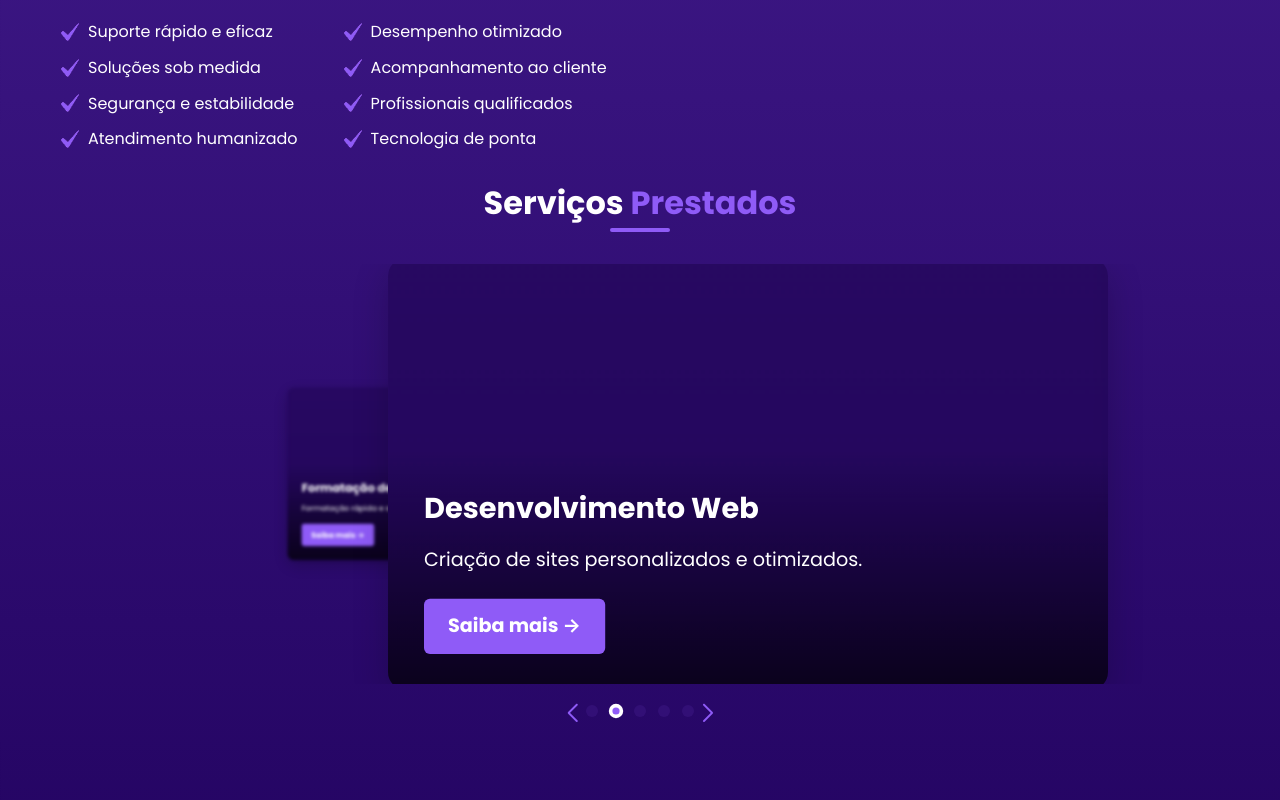
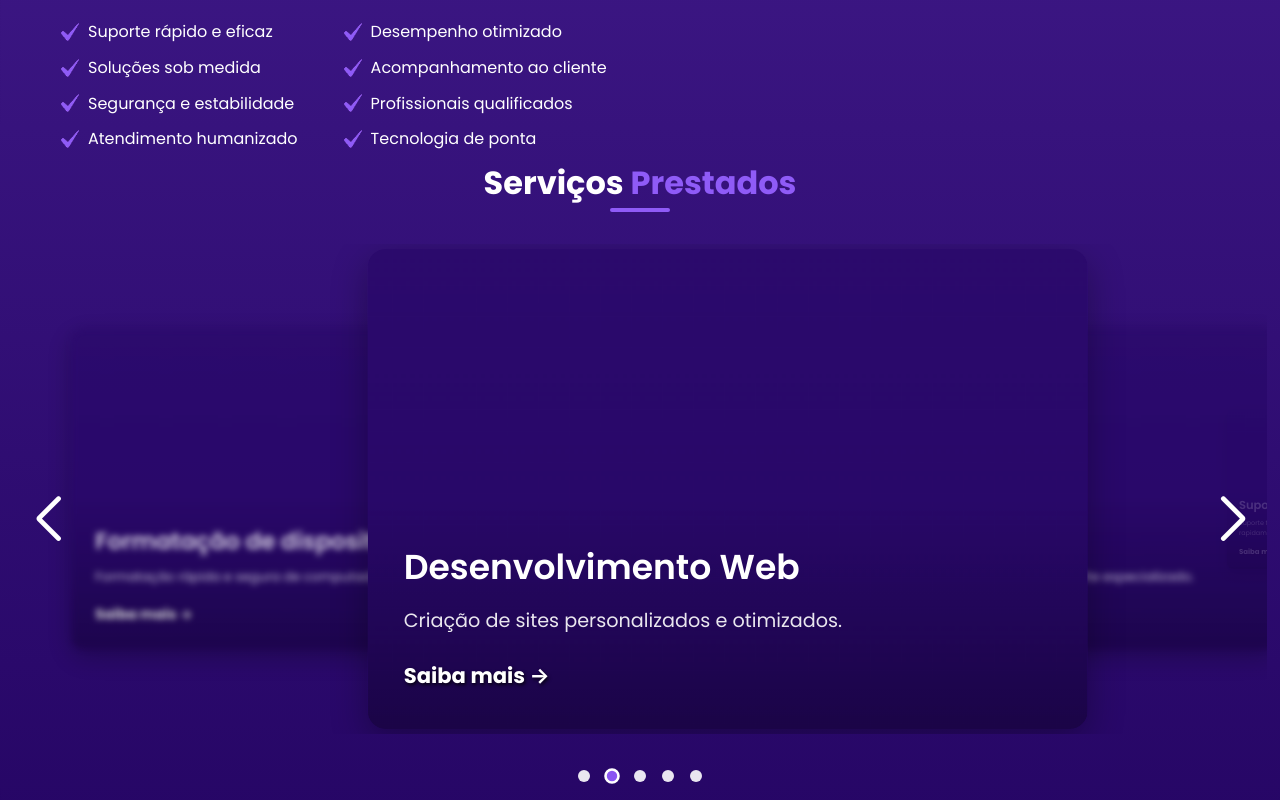
Before and after one commit to Ramon-24/WebCode, a Next.js app in the folder webcode/: page / in a window 1280 px wide. Shown: the part 1300-2100 px from the top of the page. Built offline with nearby package versions, Linux system fonts and the light colour scheme.

Commit message:
Ajuste em Serviços

```diff
--- a/webcode/src/app/Components.css/carrossel.css
+++ b/webcode/src/app/Components.css/carrossel.css
@@ -1,50 +1,62 @@
-.servicos-section {
-    padding: 20px 10px;
+.carrossel-container {
+    position: relative;
+    max-width: 98%;
+    margin: 0 auto;
+    padding: 0px 0;
 }
 
-.carrossel-container {
-    position: relative;
-    max-width: 100vw;
-    margin: 0 auto;
-}
-
-.coverflow-swiper {
-    padding: 30px 0; /* menos espaço */
-    /* padding: 70px 0; */
-    display: flex;
-    align-items: center;
-    justify-content: center;
+.custom-swiper {
+    padding: 45px 170px 45px 25px;
 }
 
 .swiper-slide-custom {
-    transition: all 0.4s ease;
-    filter: blur(3px);
-    opacity: 1;
-    /* transform: scale(1.6); */
-    transform: scale(1.1); /* menos zoom */
+    transition: all 0.4s ease !important;
+    transform: none !important;
+    /* Remove todas as transformações */
+    opacity: 0.8;
+    scale: 0.4;
 }
 
 .swiper-slide-active {
-    filter: blur(0);
-    opacity: 1;
-    transform: scale(1.2) !important;
+    opacity: 1 !important;
+    scale: 1.2 !important;
     z-index: 10;
+    /* Aumenta o slide ativo .........................................................................................ooooooooooooooooooooooooooooooooooooooooooooooooooooooo*/
+}
+
+.swiper-slide-next,
+.swiper-slide-prev {
+    opacity: 0.8;
+    scale: 0.8;
+    filter: blur(4px);
+    z-index: 5;
+}
+
+/* Garante que nenhuma transformação 3D seja aplicada */
+.swiper-slide-custom {
+    transform-style: flat !important;
+    backface-visibility: visible !important;
 }
 
 .card-container {
     position: relative;
     width: 600px;
-    height: 360px;
+    height: 400px;
     border-radius: 15px;
     overflow: hidden;
-    box-shadow: 0 10px 30px rgba(0, 0, 0, 0.2);
+    box-shadow: 0 10px 30px rgba(0, 0, 0, 0.3);
+    margin: 0 auto;
+    transform: none !important;
+    /* Garante que o card não gire */
 }
 
 .card-image {
     width: 100%;
     height: 100%;
     object-fit: cover;
-    filter: brightness(0.9);
+    /* filter: brightness(0.9); */
+    transform: none !important;
+    /* Garante que a imagem não gire */
 }
 
 .card-content {
@@ -52,100 +64,159 @@
     bottom: 0;
     left: 0;
     right: 0;
-    padding: 30px;
+    padding: 40px 30px 30px 30px;
     color: white;
-    background: linear-gradient(transparent, rgba(0, 0, 0, 0.7));
+    background: linear-gradient(transparent, rgba(0, 0, 0, 0.3));
+    transform: none !important;
+    /* Garante que o conteúdo não gire */
 }
 
-.card-title {
-    font-size: 1.5rem;
-    font-weight: bold;
-    margin-bottom: 10px;
+.card-subtitle {
+    font-size: 1.8rem;
+    font-weight: 600;
+    margin-bottom: 15px;
+    /* text-shadow: 2px 2px 4px rgba(0, 0, 0, 0.8); */
+    line-height: 1.2;
 }
 
 .card-description {
     font-size: 1rem;
     margin-bottom: 20px;
+    line-height: 1.5;
+    /* text-shadow: 1px 1px 3px rgba(0, 0, 0, 0.8); */
+    opacity: 0.9;
 }
 
 .card-button {
-    background-color: #8F5BF7;
+    background: transparent;
     color: white;
-    padding: 10px 20px;
-    border-radius: 5px;
-    font-weight: bold;
+    padding: 0;
     border: none;
     cursor: pointer;
+    font-size: 1.1rem;
+    text-shadow: 1px 1px 3px rgba(0, 0, 0, 0.8);
     transition: all 0.3s ease;
 }
 
 .card-button:hover {
-    background-color: #7a4ad6;
+    transform: translateY(4px);
+    color: #8A55F2 ;
+}
+
+.card-button strong {
+    font-weight: 700;
 }
 
 .navigation-container {
     display: flex;
     justify-content: center;
     align-items: center;
-    margin-top: 20px;
-    gap: 10%;
+    margin-top: 30px;
+    gap: 30px !important;
 }
 
-.custom-bullet {
+.swiper-pagination {
+    position: relative !important;
+    bottom: auto !important;
+}
+
+.swiper-pagination-bullet {
     width: 12px;
     height: 12px;
-    background: rgba(143, 91, 247, 0.5);
-    border-radius: 50%;
-    margin: 0 6px !important;
-    transition: all 0.3s ease;
+    background: rgb(255, 255, 255);
+    margin: 0 8px !important;
+    opacity: 0.9;
+    transform: none !important;
+    /* Garante que os bullets não girem */
 }
 
-.swiper-pagination{
-    top: 435px !important;
-    left: 0 !important;
-    right: 0 !important;
-    text-align: center;
-}
-
-.custom-bullet.swiper-pagination-bullet-active {
-    background: #8F5BF7;
-    border: 3px solid white;
-    transform: scale(1.2);
-    margin-top: -12px;
+.swiper-pagination-bullet-active {
+    border: 2px solid rgb(255, 255, 255);
+    background: #8A55F2;
+    opacity: 1 !important;
+    transform: scale(1.3) !important;
 }
 
 .custom-nav {
-    color: #8F5BF7;
+    color: white;
+    font-size: 0px;
     font-weight: bold;
-    font-size: 18px;
     cursor: pointer;
-    width: auto;
-    height: auto;
-    position: static;
-    margin-top: 0;
+    width: 50px;
+    height: 50px;
+    display: flex;
+    align-items: center;
+    justify-content: center;
+    border-radius: 50%;
+    /* background: rgba(255, 255, 255, 0.2); */
     transition: all 0.3s ease;
+    transform: none !important;
+    /* Garante que as setas não girem */
 }
 
 .custom-nav:hover {
-    color: #6e3fd3;
-}
-
-.custom-nav::after {
-    font-size: 18px;
-    font-weight: bold;
+    /* background: rgba(255, 255, 255, 0.3); */
+    transform: scale(0.9) !important;
+    color: #8A55F2 ;
 }
 
 @media (max-width: 768px) {
+    .servicos-section {
+        padding: 40px 15px;
+    }
+
+    .carrossel-container {
+        padding: 20px 0;
+    }
+
     .card-container {
-        height: 350px;
+        width: 320px;
+        height: 420px;
+    }
+
+    .card-content {
+        padding: 30px 20px 20px 20px;
+    }
+
+    .card-subtitle {
+        font-size: 1.5rem;
+    }
+
+    .card-description {
+        font-size: 1rem;
+    }
+
+    .navigation-container {
+        gap: 20px;
+        margin-top: 20px;
+    }
+
+    .custom-nav {
+        font-size: 20px;
+        width: 35px;
+        height: 35px;
     }
 
     .swiper-slide-custom {
-        filter: blur(0);
         opacity: 1;
+        scale: 1;
     }
 
-    .coverflowEffect {
+    .swiper-slide-active {
         scale: 1 !important;
     }
 }
+
+/* Remove completamente qualquer efeito 3D */
+.swiper-3d {
+    perspective: none !important;
+}
+
+.swiper-3d .swiper-slide-shadow-left,
+.swiper-3d .swiper-slide-shadow-right {
+    display: none !important;
+}
+
+.swiper-3d .swiper-slide {
+    transform: none !important;
+}
--- a/webcode/src/app/Components/CarrosselServicos.js
+++ b/webcode/src/app/Components/CarrosselServicos.js
@@ -1,9 +1,8 @@
 "use client";
 
 import { Swiper, SwiperSlide } from "swiper/react";
-import { EffectCoverflow, Navigation, Pagination, Mousewheel } from "swiper/modules";
+import { Navigation, Pagination, Mousewheel } from "swiper/modules";
 import "swiper/css";
-import "swiper/css/effect-coverflow";
 import "swiper/css/navigation";
 import "swiper/css/pagination";
 import "../Components.css/carrossel.css";
@@ -39,19 +38,11 @@ export function CarrosselServicos() {
 
             <div className="carrossel-container">
                 <Swiper
-                    effect="coverflow"
                     grabCursor={true}
                     centeredSlides={true}
                     slidesPerView={isMobile ? 1 : 3}
-                    initialSlide={1} // Começa com o slide central ativo
-                    coverflowEffect={{
-                        rotate: 0,
-                        stretch: 0,
-                        depth: 800,
-                        modifier: 1,
-                        slideShadows: false,
-                        scale: isMobile ? 1 : 0.8, // Cards laterais menores
-                    }}
+                    spaceBetween={isMobile ? 10 : 30}
+                    initialSlide={1}
                     navigation={{
                         nextEl: '.swiper-button-next',
                         prevEl: '.swiper-button-prev',
@@ -59,17 +50,14 @@ export function CarrosselServicos() {
                     pagination={{
                         clickable: true,
                         el: '.swiper-pagination',
-                        renderBullet: (index, className) => {
-                            return `<span class="${className} custom-bullet"></span>`;
-                        },
                     }}
                     mousewheel={{
                         forceToAxis: true,
                         invert: false,
                         sensitivity: 1,
                     }}
-                    modules={[EffectCoverflow, Navigation, Pagination, Mousewheel]}
-                    className="coverflow-swiper"
+                    modules={[Navigation, Pagination, Mousewheel]}
+                    className="custom-swiper"
                 >
                     {t.cards.map((card, index) => (
                         <SwiperSlide key={index} className="swiper-slide-custom">
@@ -80,10 +68,10 @@ export function CarrosselServicos() {
                                     className="card-image"
                                 />
                                 <div className="card-content">
-                                    <h3 className="card-title">{card.titulo}</h3>
+                                    <h3 className="card-subtitle">{card.titulo}</h3>
                                     <p className="card-description">{card.descricao}</p>
                                     <button className="card-button">
-                                        {t.saibaMais} →
+                                        <strong>{t.saibaMais} →</strong>
                                     </button>
                                 </div>
                             </div>
@@ -91,14 +79,13 @@ export function CarrosselServicos() {
                     ))}
                 </Swiper>
 
-                {/* Navegação personalizada */}
+                {/* Navegação */}
                 <div className="navigation-container">
-                    <div className="swiper-button-prev custom-nav"></div>
+                    <div className="swiper-button-prev custom-nav">‹</div>
                     <div className="swiper-pagination"></div>
-                    <div className="swiper-button-next custom-nav"></div>
+                    <div className="swiper-button-next custom-nav">›</div>
                 </div>
             </div>
-
         </section>
     );
 }
```
